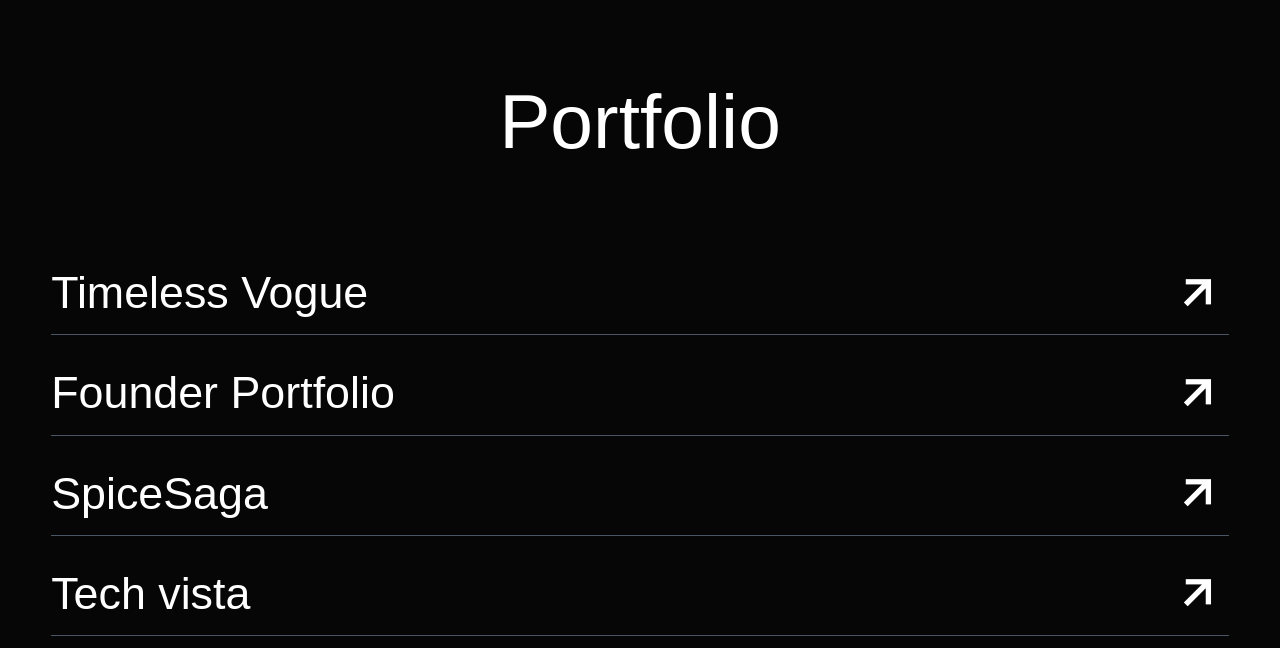
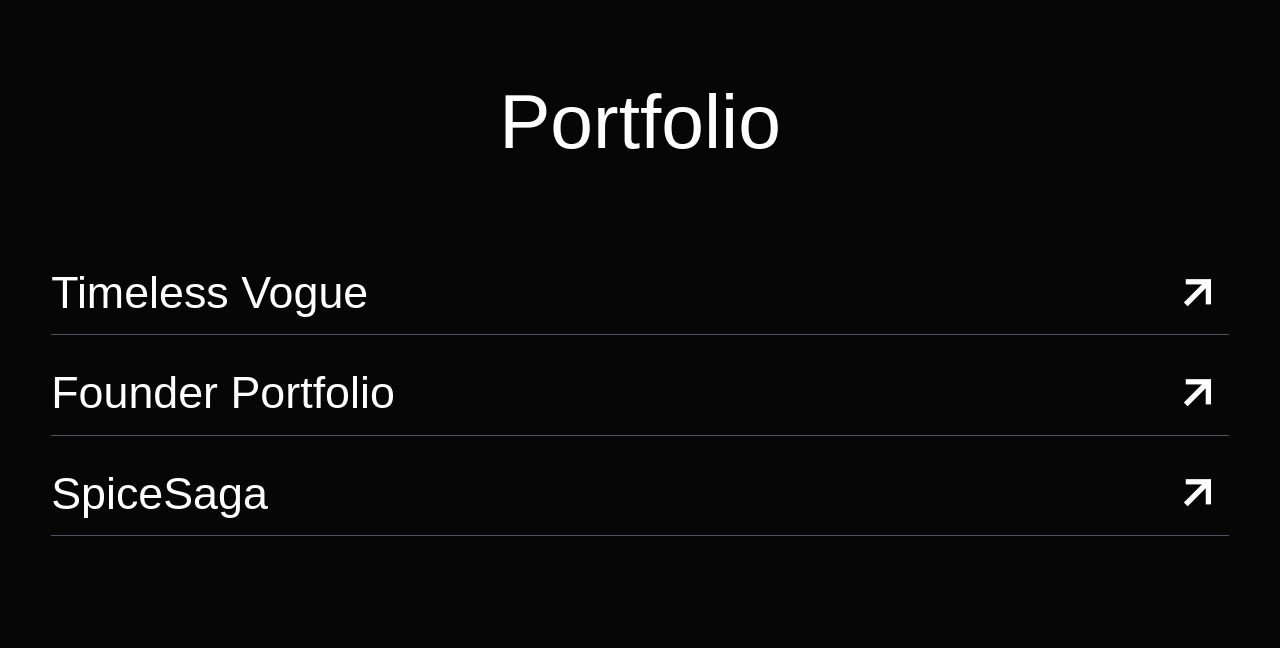
Before and after one commit to rishabh0777/webli, a Next.js app: page /portfolio in a window 1280 px wide. Shown: the top 648 px of the page. Built offline with nearby package versions, Linux system fonts and the light colour scheme.

Commit message:
removed a project

```diff
--- a/src/app/portfolio/page.js
+++ b/src/app/portfolio/page.js
@@ -14,7 +14,6 @@ export default function Portfolio() {
     { id: 1, name: 'Timeless Vogue', url: 'https://timelessvogue.vercel.app' },
     { id: 2, name: 'Founder Portfolio', url: 'https://rishabhsrivastava.vercel.app' },
     { id: 3, name: 'SpiceSaga', url: 'https://spicesaga.vercel.app' },
-    { id: 4, name: 'Tech vista', url: 'https://rishabh0777.github.io/techvista/' },
   ];
 
   const redirectURL = (url) => {
```
